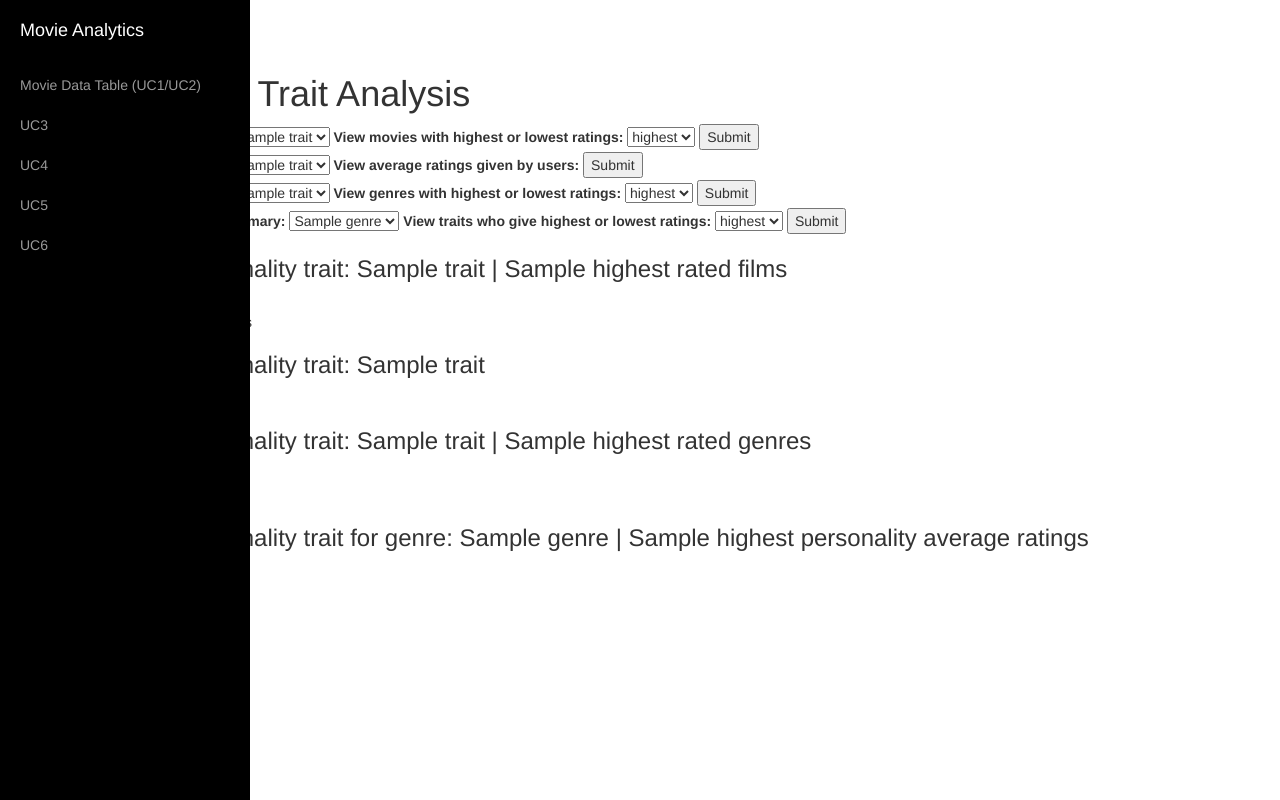
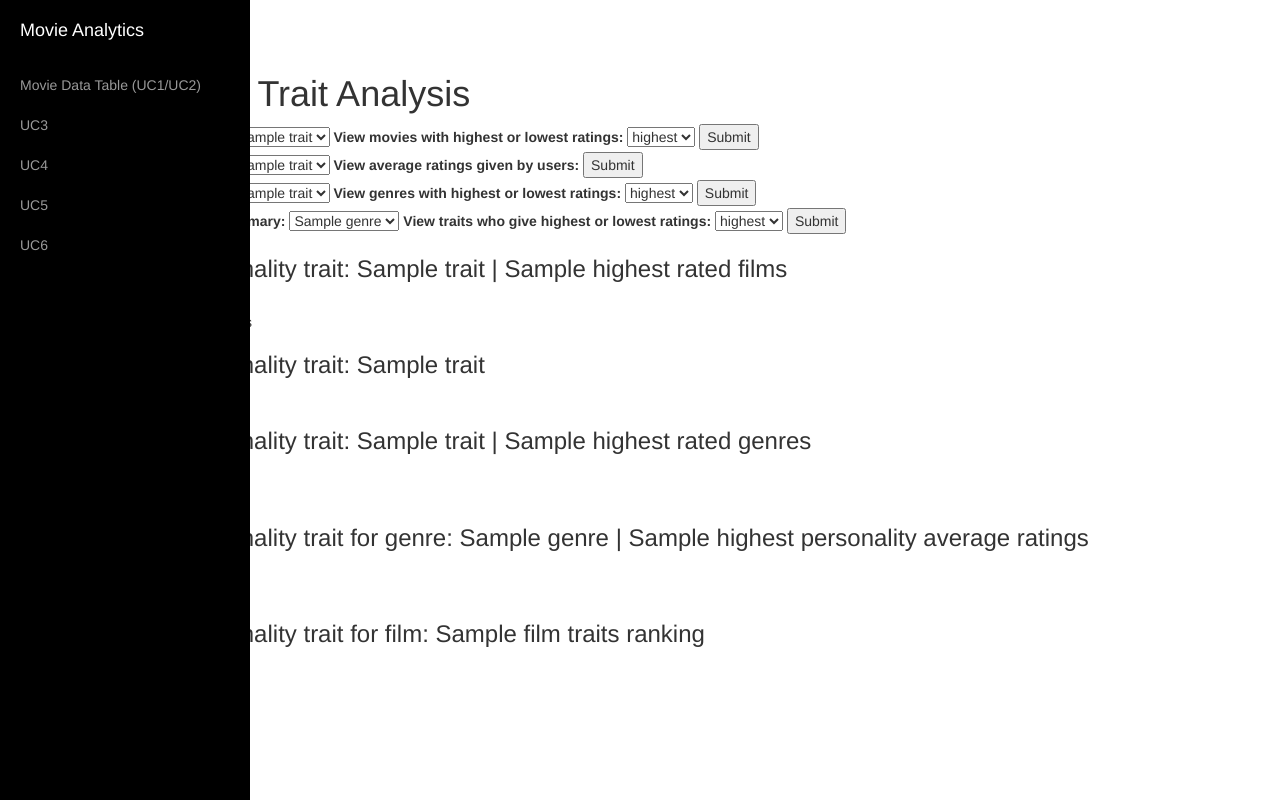
Before and after one commit to hzlmy2002/filmCollection, a Flask app: template frontend/templates/personality_analysis.html in a window 1280 px wide. Run offline with Flask 2, Linux system fonts and the light colour scheme; the template is opened without the code that fills it: most values are stand-ins (such as "Sample title", 1, 10 or a date in 2020); some libraries are stand-ins or nearby versions.

Commit message:
uc6 frontend done

```diff
--- a/backend/app.py
+++ b/backend/app.py
@@ -51,6 +51,6 @@ api.add_resource(PredictMovieRating, '/api/v1/predict')
 api.add_resource(AnalyseTraitToFilmRanking, '/api/v1/traits/trait-film-ranking/<int:trait_code>/<int:highest>')
 api.add_resource(AnalyseTraitToFilmRatings, '/api/v1/traits/trait-film-ratings/<int:trait_code>')
 api.add_resource(AnalyseTraitToGenreRanking, '/api/v1/traits/trait-genre-ranking/<int:trait_code>/<int:highest>')
-api.add_resource(AnalyseFilmToTraits, '/api/v1/traits/film-traits-ranking/<int:movieID>/<int:highest>')
+api.add_resource(AnalyseFilmToTraits, '/api/v1/traits/film-traits-ranking/<int:movieID>')
 api.add_resource(AnalyseGenreToTraits, '/api/v1/traits/genre-traits-ranking/<int:genreID>/<int:highest>')
 api.add_resource(GetAllTraits, '/api/v1/traits/get-all-traits')
--- a/frontend/app.py
+++ b/frontend/app.py
@@ -194,6 +194,14 @@ def personality_analysis():
     genres = requests.get('http://backend:5000/api/v1/view/all-genres').json()
     data['genres'] = genres['all_genres']
 
+    # for a film, which personality trait liked it most?
+    movieID = request.args.get('movieID', 0, type=str)
+    title = request.args.get('title', 0, type=str)
+    if movieID != 0 and title != 0:
+        film_traits_ranking_url = f'http://backend:5000/api/v1/traits/film-traits-ranking/{movieID}'
+        data['film_traits_ranking'] = requests.get(film_traits_ranking_url).json()
+        data['film_traits_ranking_data'] = {"title": title}
+
     if request.method == 'POST':
 
         # for each personality trait, which films are given the highest/lowest ratings?
--- a/frontend/templates/movie_data_table.html
+++ b/frontend/templates/movie_data_table.html
@@ -230,6 +230,7 @@
                             <td>{{ movie.genres }}</td>
                             <td>
                                 <a href="view-movie-data?title={{movie.title}}" class="view" title="View" data-toggle="tooltip"><i class="material-icons">&#xE417;</i></a>
+                                <a href="personality-analysis?title={{movie.title}}&movieID={{movie.movieID}}" class="film-traits" title="Film Traits" data-toggle="tooltip"><i class="fa fa-users" aria-hidden="true">&#xE417;</i></a>
                             </td>
                         </tr>
                         {% endfor %}
--- a/frontend/templates/personality_analysis.html
+++ b/frontend/templates/personality_analysis.html
@@ -113,6 +113,21 @@
         {% endfor %}
     </table>
     {% endif %}
+    {% if data['film_traits_ranking'] %}
+    <h3>Analysing personality trait for film: {{ data['film_traits_ranking_data'].title }}</h2>
+    <table>
+        <tr>
+            <th>Personality</th>
+            <th>Ratings</th>
+        </tr>
+        {% for p in data['film_traits_ranking'] %}
+        <tr>
+            <td>{{ p.trait }}</td>
+            <td>{{ p.avg }}</td>
+        </tr>
+        {% endfor %}
+    </table>
+    {% endif %}
 </div>
 <script>
 
```
Also changed, not shown: backend/uc6.py (+5 -5 lines).
